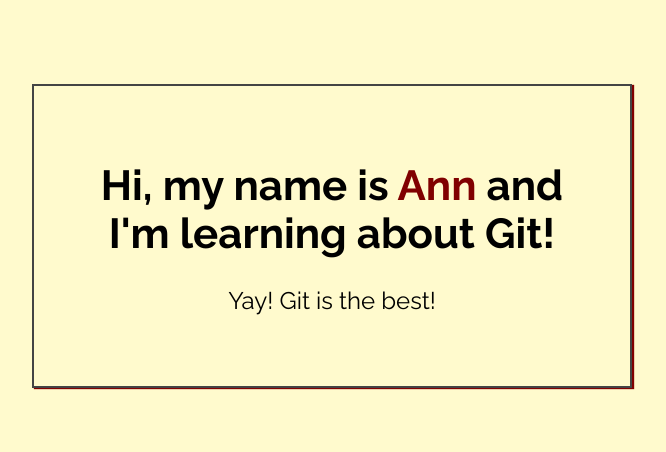
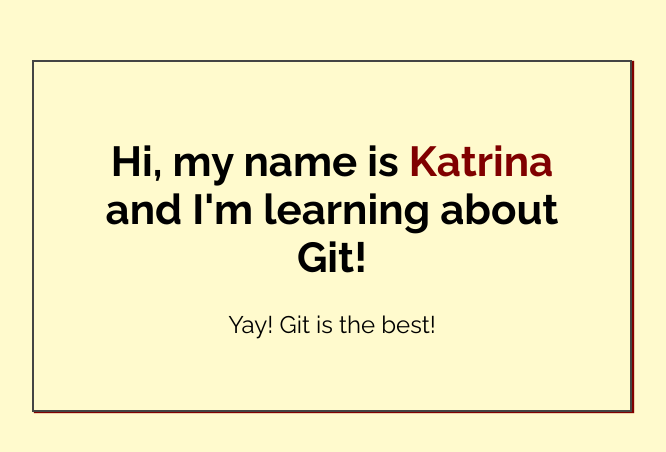
Before and after one commit to katgantlett/my-first-repo, a plain HTML site: page index.html in a window 1280 px wide. Shown: the part 164-616 px from the top of the page, without its empty margins (308-974 px from the left). Drawn offline with Linux system fonts and the light colour scheme.

Commit message:
Added name to index.html

```diff
--- a/index.html
+++ b/index.html
@@ -14,7 +14,7 @@
 <body>
 
     <div class="greeting">
-        <h1>Hi, my name is <span class="highlight">Ann</span> and I'm learning about Git! </h1>
+        <h1>Hi, my name is <span class="highlight">Katrina</span> and I'm learning about Git! </h1>
 
         <p>Yay! Git is the best!</p>
     </div>
```
